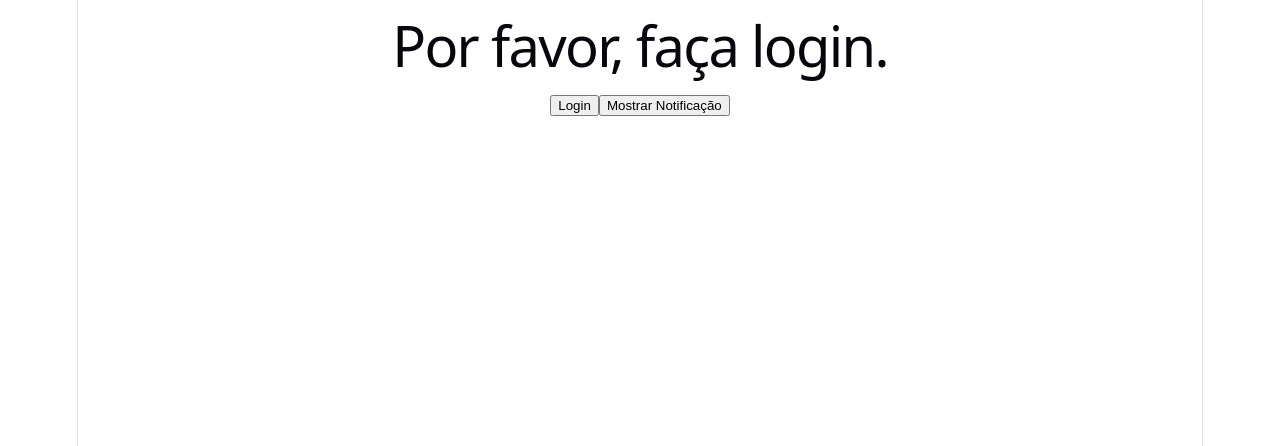
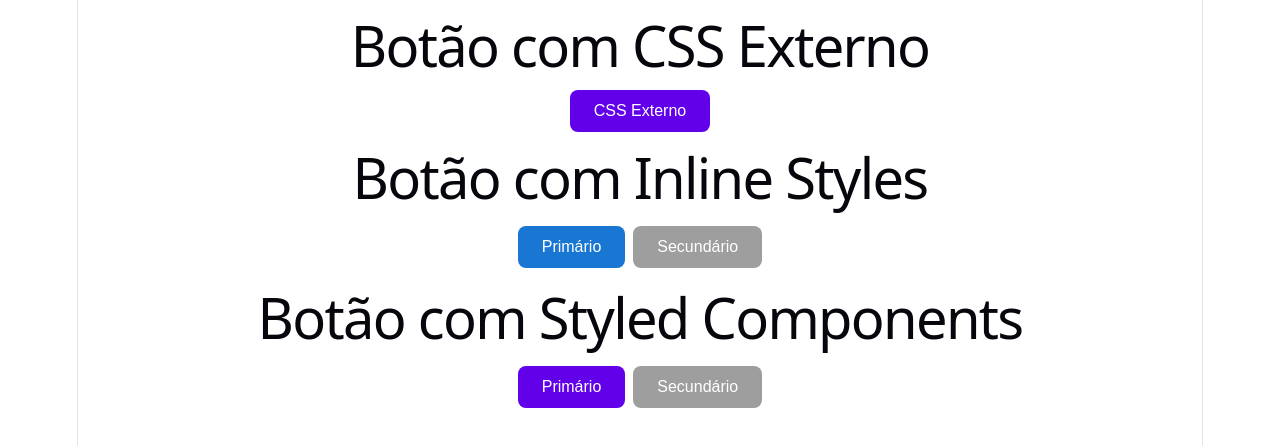
Before and after one commit to devstoks/projeto-react-step, a React (Vite) app in the folder exemplo/: page / in a window 1280 px wide. Shown: the top 446 px of the page. Built offline with nearby package versions, Linux system fonts and the light colour scheme.

Commit message:
aula 6 estilizacao de componentes

```diff
--- a/exemplo/package.json
+++ b/exemplo/package.json
@@ -11,7 +11,8 @@
   },
   "dependencies": {
     "react": "^19.2.7",
-    "react-dom": "^19.2.7"
+    "react-dom": "^19.2.7",
+    "styled-components": "^6.4.4"
   },
   "devDependencies": {
     "@types/react": "^19.2.17",
--- a/exemplo/src/App.jsx
+++ b/exemplo/src/App.jsx
@@ -1,22 +1,21 @@
 
-import { useState } from 'react';
-import LoginStatus from './components/Aula05/LoginStatus';
-import Notification from './components/Aula05/Notification';
+import ButtonCSS from './components/Aula06/ButtonCSS';
+import ButtonInline from './components/Aula06/ButtonInline';
+import ButtonStyled from './components/Aula06/ButtonStyled';
 
 function App() {
-  const [isLoggedIn, setIsLoggedIn] = useState(false);
-  const [showNotif, setShowNotif] = useState(false);
-
   return (
     <div>
-      <LoginStatus isLoggedIn={isLoggedIn} />
-      <Notification showNotification={showNotif} />
-      <button onClick={() => setIsLoggedIn(!isLoggedIn)}>
-        {isLoggedIn ? 'Logout' : 'Login'}
-      </button>
-      <button onClick={() => setShowNotif(!showNotif)}>
-        {showNotif ? 'Ocultar' : 'Mostrar'} Notificação
-      </button>
+      <h1>Botão com CSS Externo</h1>
+      <ButtonCSS label="CSS Externo" />
+
+      <h1>Botão com Inline Styles</h1>
+      <ButtonInline label="Primário" primary />
+      <ButtonInline label="Secundário" />
+
+      <h1>Botão com Styled Components</h1>
+      <ButtonStyled label="Primário" primary />
+      <ButtonStyled label="Secundário" />
     </div>
   );
 }
--- /dev/null
+++ b/exemplo/src/components/Aula06/Button.css
@@ -0,0 +1,15 @@
+
+.btn-custom {
+  background-color: #6200ea;
+  color: white;
+  padding: 12px 24px;
+  border: none;
+  border-radius: 8px;
+  font-size: 16px;
+  cursor: pointer;
+  transition: background-color 0.3s;
+}
+
+.btn-custom:hover {
+  background-color: #3700b3;
+}
--- /dev/null
+++ b/exemplo/src/components/Aula06/ButtonCSS.jsx
@@ -0,0 +1,8 @@
+
+import './Button.css';
+
+const ButtonCSS = ({ label }) => {
+  return <button className="btn-custom">{label}</button>;
+};
+
+export default ButtonCSS;
--- /dev/null
+++ b/exemplo/src/components/Aula06/ButtonInline.jsx
@@ -0,0 +1,17 @@
+
+const ButtonInline = ({ label, primary }) => {
+  const styles = {
+    backgroundColor: primary ? '#1976d2' : '#9e9e9e',
+    color: 'white',
+    padding: '12px 24px',
+    border: 'none',
+    borderRadius: '8px',
+    fontSize: '16px',
+    cursor: 'pointer',
+    margin: '4px',
+  };
+
+  return <button style={styles}>{label}</button>;
+};
+
+export default ButtonInline;
--- /dev/null
+++ b/exemplo/src/components/Aula06/ButtonStyled.jsx
@@ -0,0 +1,24 @@
+
+import styled from 'styled-components';
+
+const StyledBtn = styled.button`
+  background: ${(props) => (props.primary ? '#6200ea' : '#9e9e9e')};
+  color: white;
+  padding: 12px 24px;
+  border: none;
+  border-radius: 8px;
+  font-size: 16px;
+  cursor: pointer;
+  margin: 4px;
+  transition: background 0.3s;
+
+  &:hover {
+    background: ${(props) => (props.primary ? '#3700b3' : '#757575')};
+  }
+`;
+
+const ButtonStyled = ({ label, primary }) => {
+  return <StyledBtn primary={primary}>{label}</StyledBtn>;
+};
+
+export default ButtonStyled;
```
Also changed, not shown: 1 other file (tests, documents, lock files or other folders).
